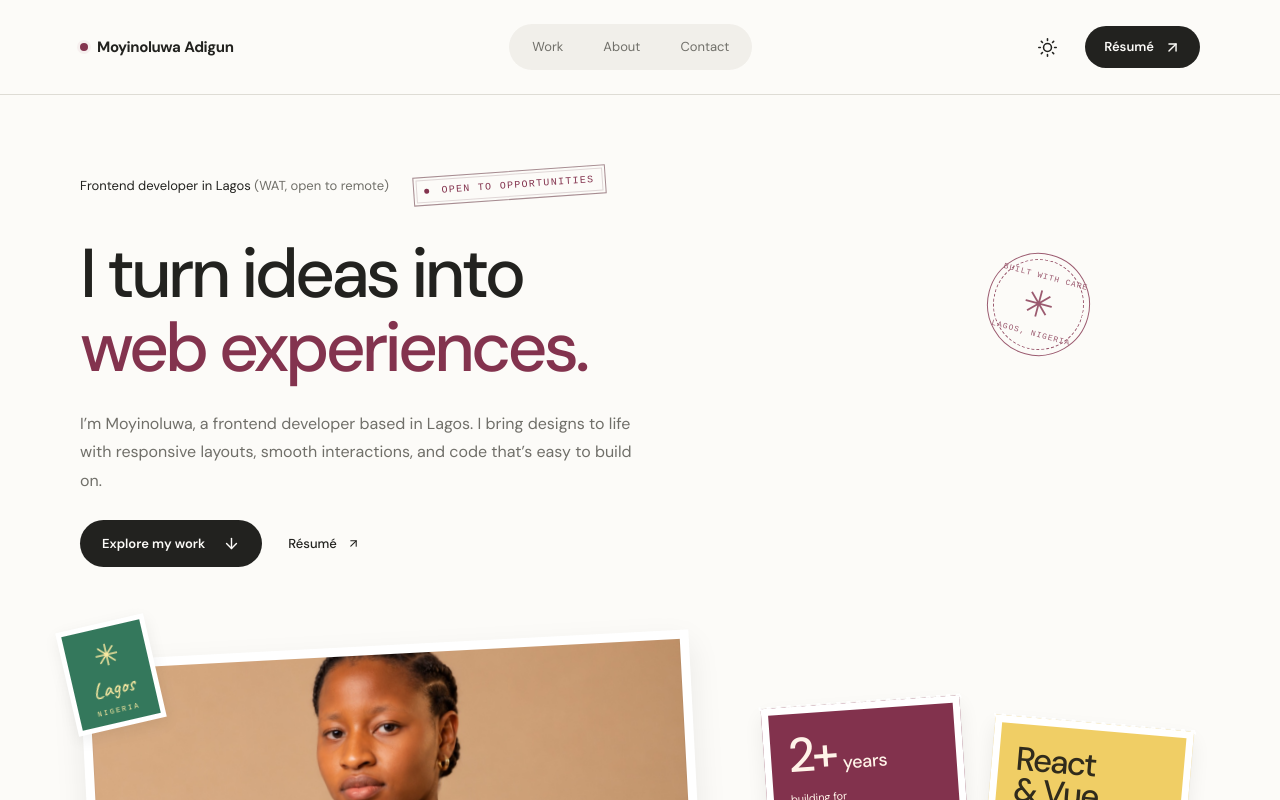
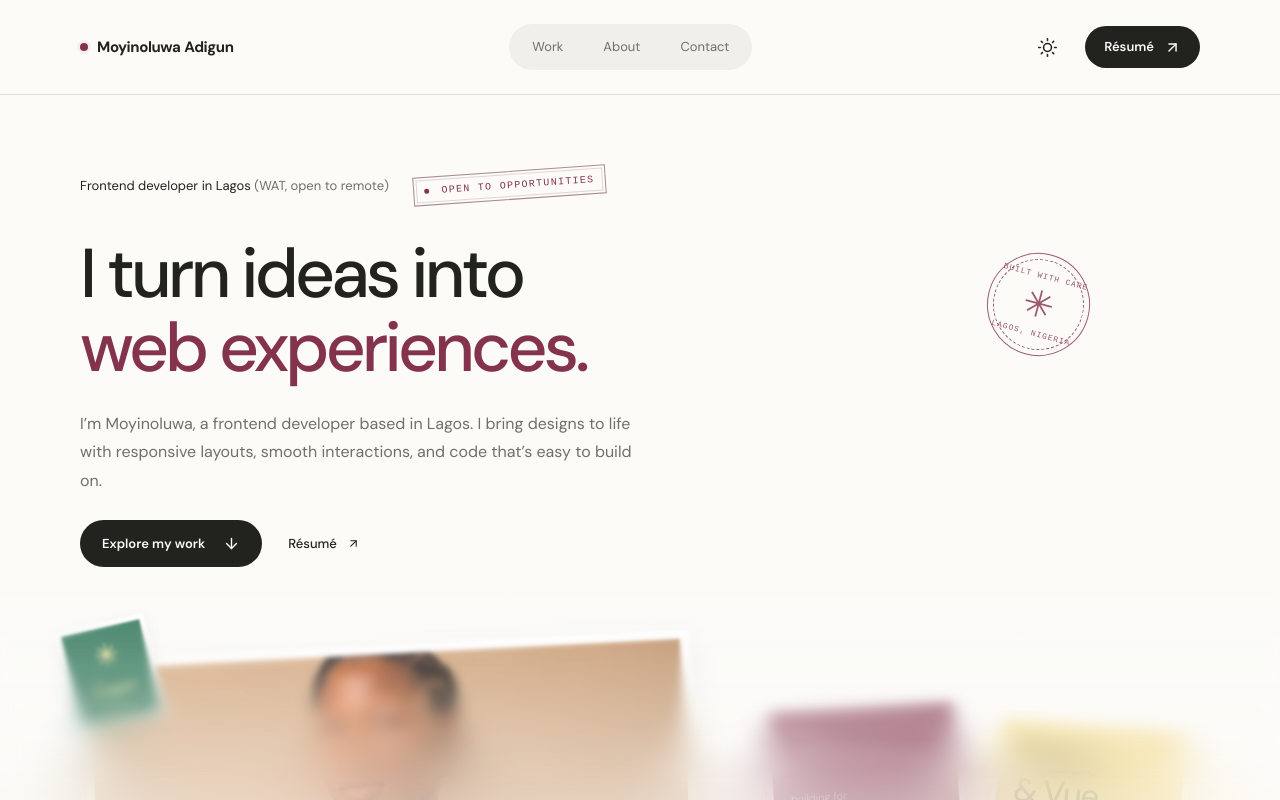
Before and after one commit to DevMoyin17/Adigun-Moyinoluwa_Portfolio, a React (Vite) app: page / in a window 1280 px wide. Shown: the top 800 px of the page. Built offline with nearby package versions, Linux system fonts and the light colour scheme.

Commit message:
Add progressive bottom-of-screen blur overlay

```diff
--- a/src/App.jsx
+++ b/src/App.jsx
@@ -13,6 +13,7 @@ import {
   FiX,
 } from "react-icons/fi";
 import Contact from "./Component/Contact";
+import BottomBlur from "./Component/BottomBlur";
 import DashboardPreview from "./Component/DashboardPreview";
 
 const resume = "/Adigun-Moyinoluwa-CV.pdf";
@@ -645,6 +646,7 @@ function App() {
           </a>
         </div>
       </footer>
+      <BottomBlur />
     </>
   );
 }
--- /dev/null
+++ b/src/Component/BottomBlur.jsx
@@ -0,0 +1,27 @@
+const blurSteps = [0.5, 1, 2, 4, 8, 16, 32, 50];
+
+export default function BottomBlur() {
+  return (
+    <div className="bottom-blur" aria-hidden="true">
+      {blurSteps.map((blur, index) => {
+        const start = index * 12.5;
+        const mask =
+          index === blurSteps.length - 1
+            ? `linear-gradient(to bottom, transparent ${start}%, black 100%)`
+            : `linear-gradient(to bottom, transparent ${start}%, black ${start + 12.5}%, black ${start + 25}%, transparent ${Math.min(start + 37.5, 100)}%)`;
+        return (
+          <div
+            key={blur}
+            className="bottom-blur-layer"
+            style={{
+              backdropFilter: `blur(${blur}px)`,
+              WebkitBackdropFilter: `blur(${blur}px)`,
+              maskImage: mask,
+              WebkitMaskImage: mask,
+            }}
+          />
+        );
+      })}
+    </div>
+  );
+}
--- a/src/index.css
+++ b/src/index.css
@@ -2188,3 +2188,28 @@ nav .mobile-resume-link {
     margin-top: 4px;
   }
 }
+
+/* Blur affects only content crossing the bottom 30% of the viewport. */
+.bottom-blur {
+  position: fixed;
+  bottom: 0;
+  left: 0;
+  right: 0;
+  height: 30vh;
+  pointer-events: none;
+  z-index: 40;
+}
+.bottom-blur-layer {
+  position: absolute;
+  inset: 0;
+}
+.bottom-blur::after {
+  content: "";
+  position: absolute;
+  inset: 0;
+  background: linear-gradient(
+    to bottom,
+    transparent,
+    color-mix(in srgb, var(--bg) 55%, transparent)
+  );
+}
```
